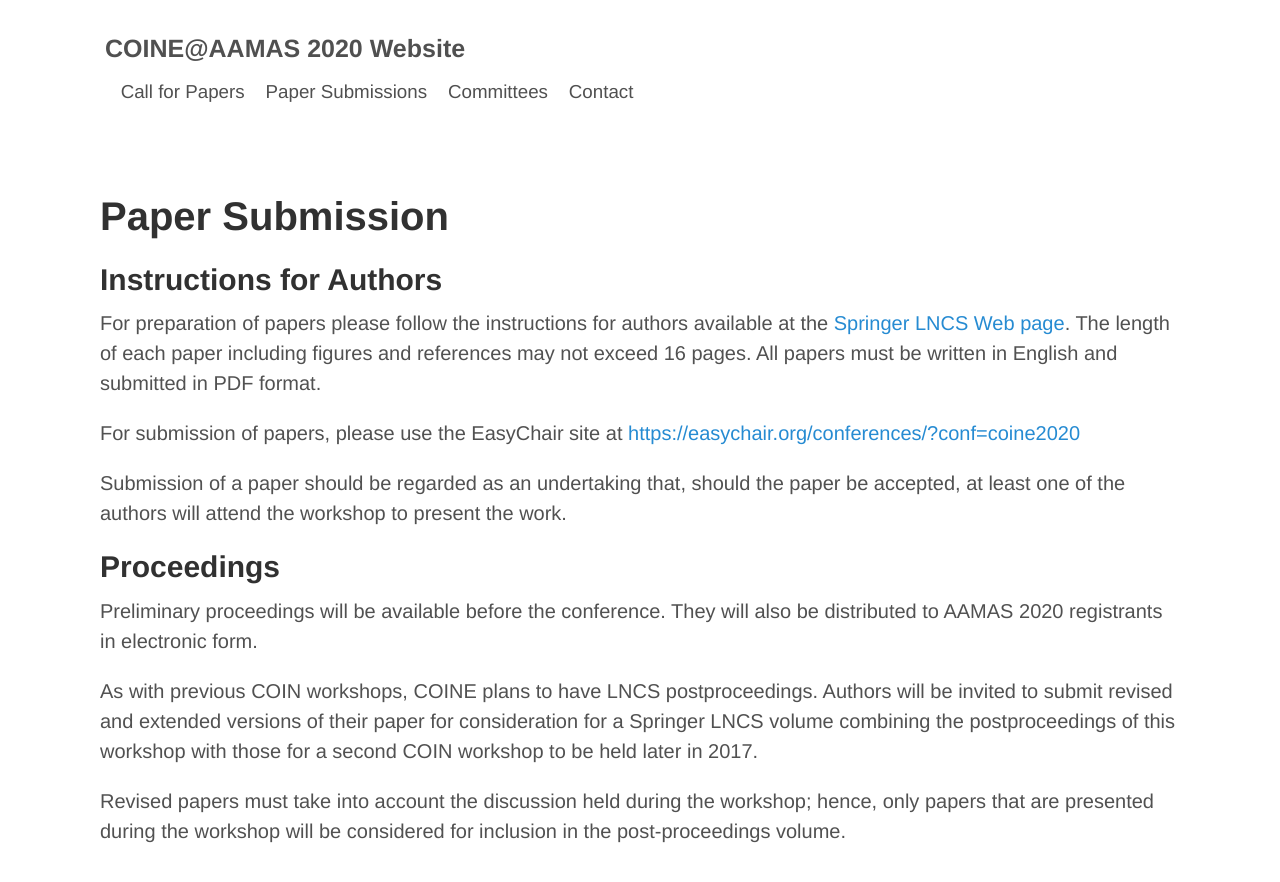
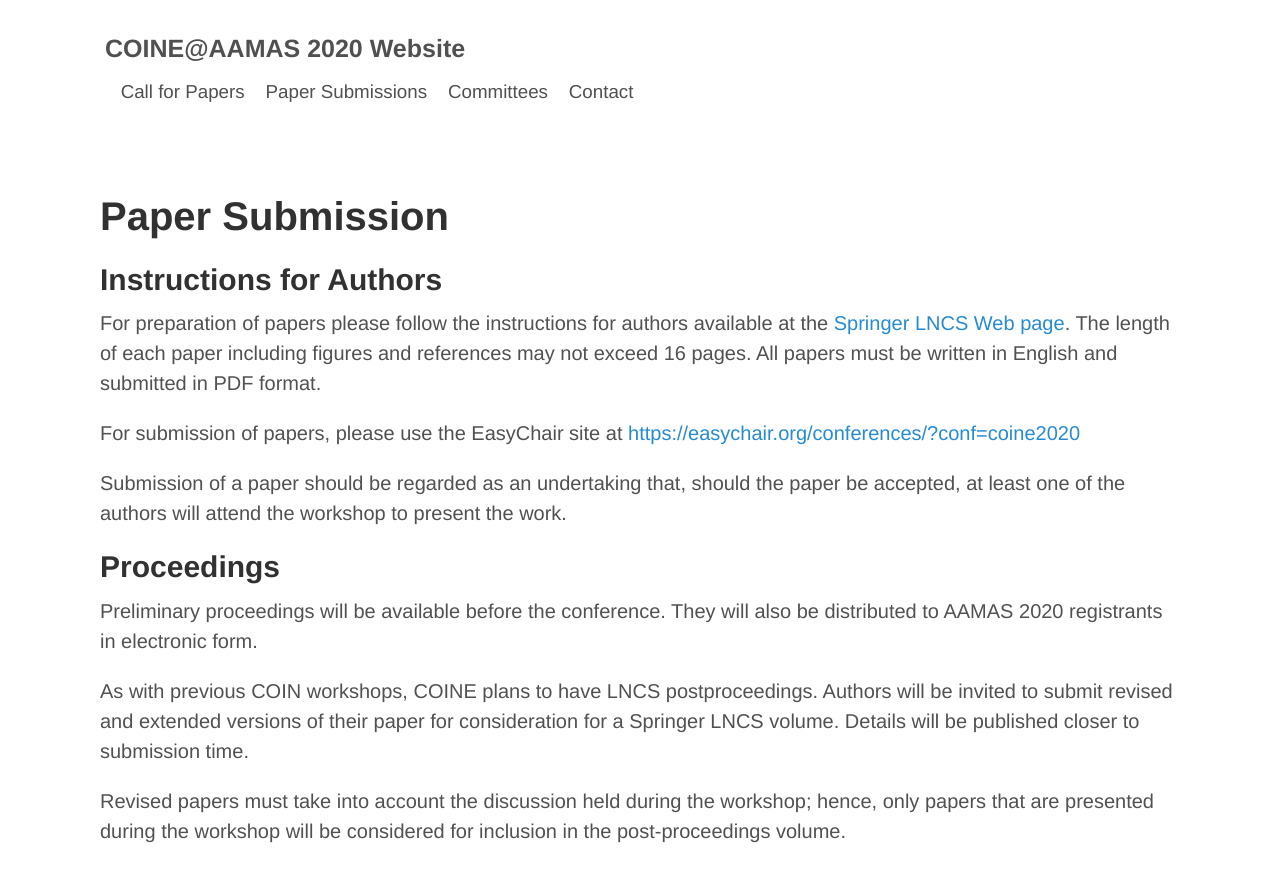
Before and after one commit to coin-workshop/coine-2020-new-zealand, a Jekyll site: the page built from paper_submission.md, in a window 1280 px wide. Shown: the top 882 px of the page. Built offline with Jekyll 4.4.1, drawn with Linux system fonts in a browser that asks for light colours.

Commit message:
Refine instructions.

```diff
--- a/paper_submission.md
+++ b/paper_submission.md
@@ -20,6 +20,6 @@ Submission of a paper should be regarded as an undertaking that, should the pape
 Preliminary proceedings will be available before the conference.
 They will also be distributed to AAMAS 2020 registrants in electronic form.
 
-As with previous COIN workshops, COINE plans to have LNCS postproceedings. Authors will be invited to submit revised and extended versions of their paper for consideration for a Springer LNCS volume combining the postproceedings of this workshop with those for a second COIN workshop to be held later in 2017.
+As with previous COIN workshops, COINE plans to have LNCS postproceedings. Authors will be invited to submit revised and extended versions of their paper for consideration for a Springer LNCS volume. Details will be published closer to submission time.
 
 Revised papers must take into account the discussion held during the workshop; hence, only papers that are presented during the workshop will be considered for inclusion in the post-proceedings volume.
```
